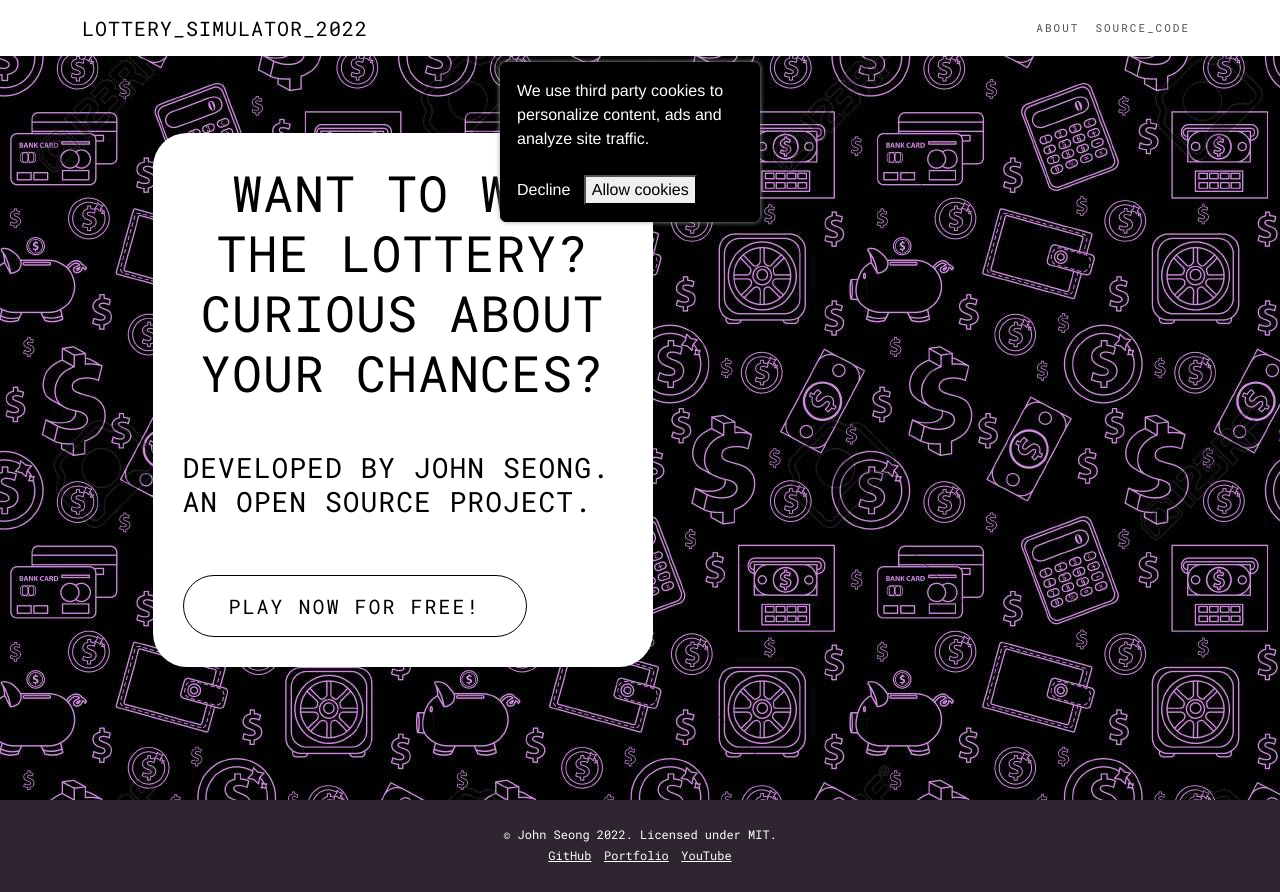
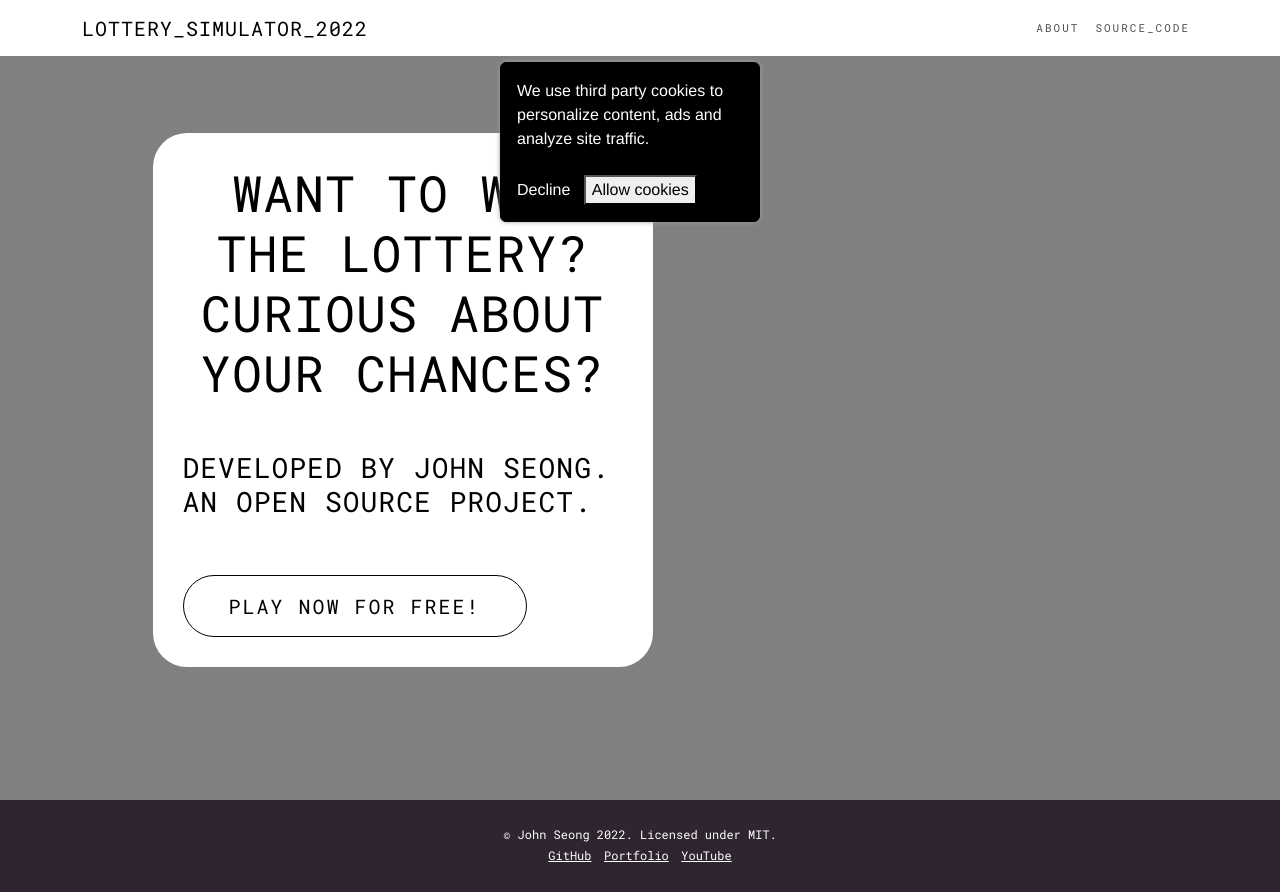
Before and after one commit to wonmor/Lottery-Simulator-2022-Web, a Flask app: page / in a window 1280 px wide. Run offline with Flask 2, Linux system fonts and the light colour scheme; some libraries are stand-ins or nearby versions; some web fonts are replaced.

Commit message:
Update home.html

```diff
--- a/website/templates/home.html
+++ b/website/templates/home.html
@@ -62,7 +62,8 @@
     }
 
     #master {
-        background: url('/website/static/img/91477540-geld-nahtlose-muster-linienart-finances-endlosen-hintergrund-geschäft-bank-die-beschaffenheit-mit-do.jpg')
+        background: grey
+        /* background: url('/website/static/img/91477540-geld-nahtlose-muster-linienart-finances-endlosen-hintergrund-geschäft-bank-die-beschaffenheit-mit-do.jpg') */
     }
 </style>
 
```
